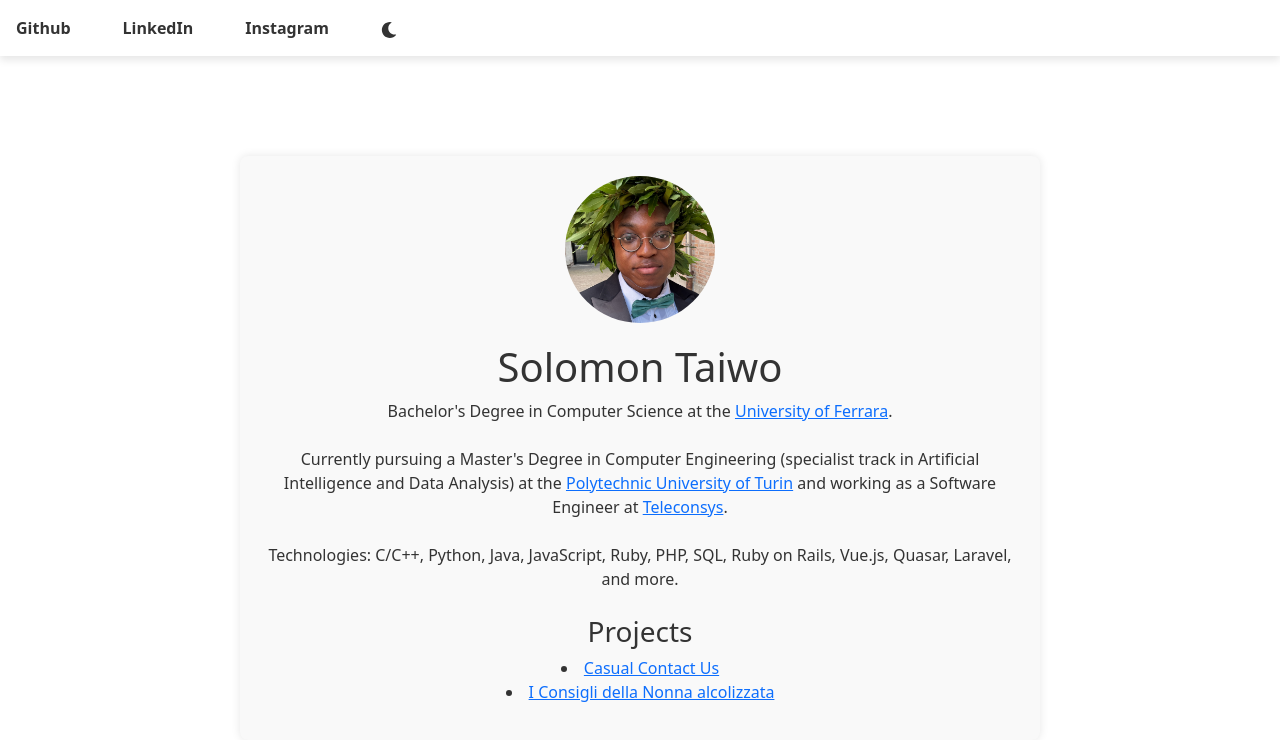
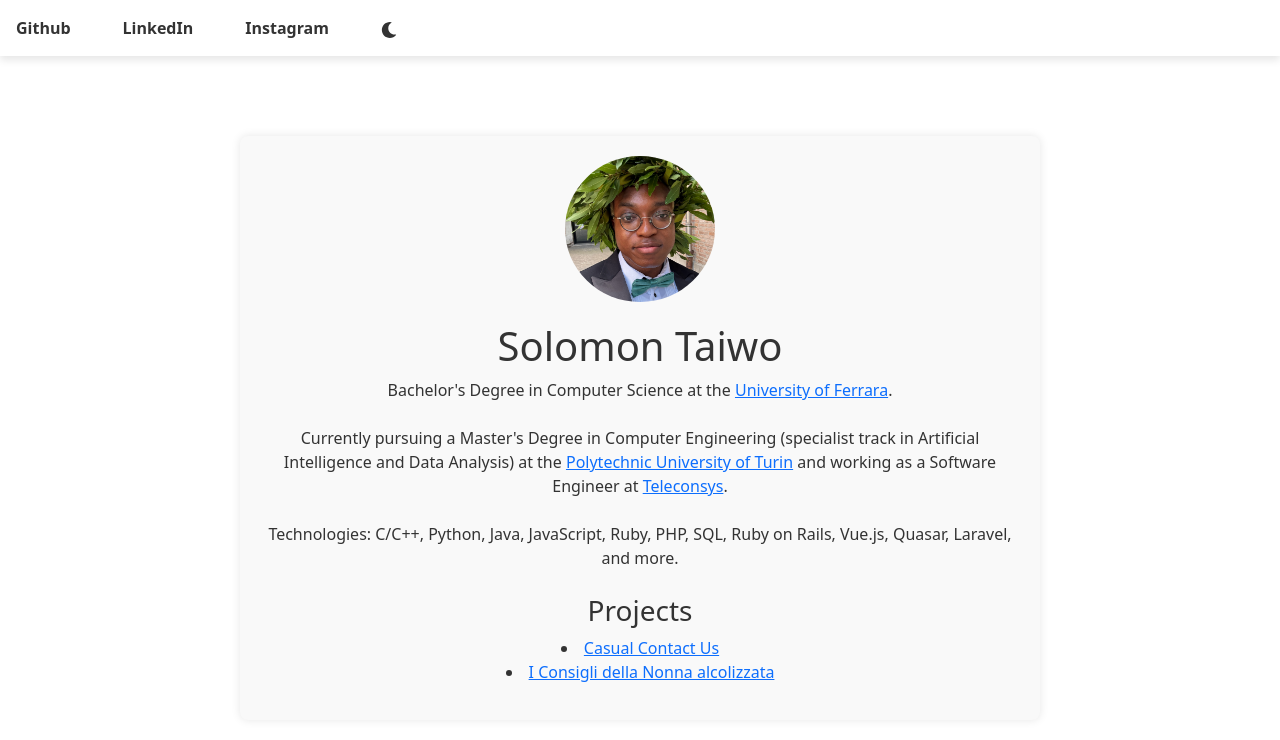
Before and after one commit to solomontaiwo/solomontaiwo.github.io, a React (Create React App) app: page / in a window 1280 px wide. Shown: the top 740 px of the page. Built offline with nearby package versions, Linux system fonts and the light colour scheme.

Commit message:
Adjusted margins

```diff
--- a/src/App.css
+++ b/src/App.css
@@ -79,11 +79,6 @@ body.dark-theme {
   color: var(--primary-color);
 }
 
-/* Dropdown Menu */
-.dropdown {
-  position: relative;
-}
-
 .profile-container {
   display: flex;
   justify-content: center;
@@ -91,7 +86,7 @@ body.dark-theme {
   flex-direction: column;
   width: 80%;
   max-width: 800px;
-  margin: 100px auto 20px;
+  margin: auto;
   background-color: var(--container-background);
   border-radius: 8px;
   padding: 20px;
```
